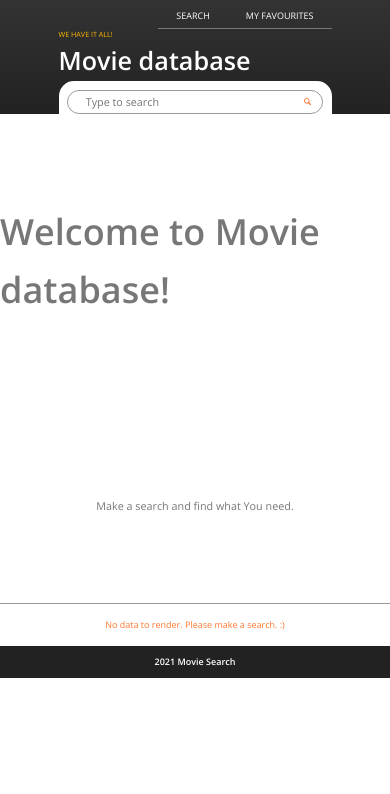
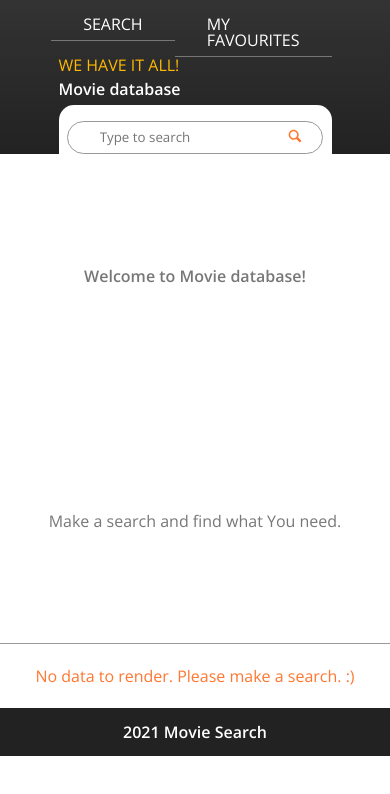
Before and after one commit to Toncheck/movier-app, a Vue app: page /home in a window 390 px wide. Shown: the top 794 px of the page. Built offline with nearby package versions, Linux system fonts and the light colour scheme.

Commit message:
add media queries default font sizes

```diff
--- a/src/App.vue
+++ b/src/App.vue
@@ -44,7 +44,7 @@
     /* element je postavljen kao inline-block jer je po defaultu inline te bi s namještenim paddingom prekrivao tekst gore */
     display: inline-block;
     margin: 1rem 0;
-    font-size: 0.8rem;
+    /* font-size: 0.8rem; */
     cursor: pointer;
   }
 
--- a/src/assets/_mixins.scss
+++ b/src/assets/_mixins.scss
@@ -18,28 +18,28 @@
 1em=16px
 */
 
-/* Media queries rade tako da se primjenjuje zadnji napisani za ostvareni uvjet. Npr. ako je trenutna vrijednost dobivena od browsera width = 750 px, biti će ispunjen uvjet media query za tab-land  i za tab-port no primjenit će se samo za tab port jer je on zadnji napisan u skripti. S time se postiglo da radi baš kako treba */
+/* Media queries rade tako da se primjenjuje zadnji napisani za ostvareni uvjet. Npr. ako je trenutna vrijednost dobivena od browsera width = 750 px, biti će ispunjen uvjet media query za tab-land  i za tab-port no primjenit će se samo za tab port jer je on zadnji napisan u skripti. S time se postiglo da radi baš kako treba . Ovdje je napisano po tom redoslijedu kako bi se uvijek moglo osvrnuti na redoslijed prilikom pisanja koda tamo gdje se pozivaju mixini za definirane media queryje*/
 
 @mixin respond($breakpoint) {
-  //width < 1200px
-  @if $breakpoint == tab-land {
-    @media only screen and (max-width: $bp-tab-land) {
+  //witdh < 600px
+  @if $breakpoint == phone {
+    @media only screen and (min-width: $bp-phone) {
       @content;
-    } //120px/16px=75em
+    } //600px/16px=37.5em
   }
 
-  //width < 900px
+  //width > 900px
   @if $breakpoint == tab-port {
-    @media only screen and (max-width: $bp-tab-port) {
+    @media only screen and (min-width: $bp-tab-port) {
       @content;
     } //900px/16px=56.25em
   }
 
-  //witdh < 600px
-  @if $breakpoint == phone {
-    @media only screen and (max-width: $bp-phone) {
+  //width > 1200px
+  @if $breakpoint == tab-land {
+    @media only screen and (min-width: $bp-tab-land) {
       @content;
-    } //600px/16px=37.5em
+    } //120px/16px=75em
   }
 
   //width > 1800px
--- a/src/assets/_reset.scss
+++ b/src/assets/_reset.scss
@@ -1,17 +1,142 @@
 * {
-  margin: 0; //GLOBAL RESET
-  padding: 0; //GLOBAL RESET
+  margin: 0;
+  padding: 0;
 }
 
 *,
 *::before,
 *::after {
-  box-sizing: inherit; //GLOBAL RESET
+  box-sizing: inherit;
+}
+
+html,
+body,
+div,
+span,
+applet,
+object,
+iframe,
+h1,
+h2,
+h3,
+h4,
+h5,
+h6,
+p,
+blockquote,
+pre,
+a,
+abbr,
+acronym,
+address,
+big,
+cite,
+code,
+del,
+dfn,
+em,
+img,
+ins,
+kbd,
+q,
+s,
+samp,
+small,
+strike,
+strong,
+sub,
+sup,
+tt,
+var,
+b,
+u,
+i,
+center,
+dl,
+dt,
+dd,
+ol,
+ul,
+li,
+fieldset,
+form,
+label,
+legend,
+table,
+caption,
+tbody,
+tfoot,
+thead,
+tr,
+th,
+td,
+article,
+aside,
+canvas,
+details,
+embed,
+figure,
+figcaption,
+footer,
+header,
+hgroup,
+menu,
+nav,
+output,
+ruby,
+section,
+summary,
+time,
+mark,
+audio,
+video {
+  margin: 0;
+  padding: 0;
+  border: 0;
+  font-size: 100%; //defaultno je 100%
+  /* font: inherit; */
+  vertical-align: baseline;
+}
+/* HTML5 display-role reset for older browsers */
+article,
+aside,
+details,
+figcaption,
+figure,
+footer,
+header,
+hgroup,
+menu,
+nav,
+section {
+  display: block;
+}
+body {
+  line-height: 1;
+}
+ol,
+ul {
+  list-style: none;
+}
+blockquote,
+q {
+  quotes: none;
+}
+blockquote:before,
+blockquote:after,
+q:before,
+q:after {
+  content: "";
+  content: none;
+}
+table {
+  border-collapse: collapse;
+  border-spacing: 0;
 }
 
 html {
-  box-sizing: border-box; //GLOBAL RESET
-  font-size: 62.5%; //1rem = 10px, 10px/16px = 62.5%
+  box-sizing: border-box;
+  /* font-size: 100%;  */ //1rem = 10px, 10px/16px = 62.5%
 
   //Definition of default font sizes for different screen sizes
 
@@ -19,20 +144,19 @@
     font-size: 50%; // 1rem = 8px/16px = 50%
   } */
 
-  //Ovaj ne treba jer istu stvar radi i tab-port
-  /* @include respond(phone) {
-    font-size: 50%; // 1rem = 8px/16px = 50%
+  @include respond(phone) {
+    font-size: 125%; // 1rem = 16px/16px = 100%
   }
- */
+
   @include respond(tab-port) {
-    font-size: 50%; // 1rem = 8px/16px = 50%
+    font-size: 150%; // 1.25rem = 20/16px = 125%
   }
 
   @include respond(tab-land) {
-    font-size: 56.25%; // 1rem = 9px/16px = 56.25%
+    font-size: 175%; // 1.5rem = 24/16px = 150%
   }
 
   @include respond(big-desktop) {
-    font-size: 75%; // 1rem = 10px/16px = 75%
+    font-size: 200%; // 1.75rem = 28px/16px = 175%
   }
 }
--- a/src/components/content/ContentFilter.vue
+++ b/src/components/content/ContentFilter.vue
@@ -81,7 +81,8 @@
   }
 
   &__title {
-    font-size: 1.6rem;
+    font-size: 1rem;
+    /* font-size: 1.6rem; */
   }
 
   &__box {
@@ -135,7 +136,7 @@
   }
 
   &__label {
-    font-size: 1.4rem;
+    /* font-size: 1.4rem; */
     line-height: 1;
     display: flex;
     /* position: relative; */
--- a/src/components/content/ContentsItem.vue
+++ b/src/components/content/ContentsItem.vue
@@ -113,7 +113,7 @@
   }
 
   &__popularity {
-    font-size: 0.8rem;
+    /* font-size: 0.8rem; */
     color: var(--color-secondary-dark);
     text-transform: uppercase;
   }
--- a/src/components/layout/TheHeader.vue
+++ b/src/components/layout/TheHeader.vue
@@ -49,7 +49,6 @@
 //HEADER
 
 .header {
-  font-size: 1.4rem;
   display: flex;
   flex-direction: column;
   /* background-color: black; */
@@ -72,6 +71,7 @@
 .user-nav {
   /* background-color: chartreuse; */
   align-self: flex-end;
+  /* font-size: 1.4rem; */
 
   &__list {
     display: flex;
@@ -91,7 +91,7 @@
     &:link,
     &:visited {
       color: var(--color-white);
-      font-size: 1rem;
+      /* font-size: 1rem; */
 
       text-decoration: none;
       text-transform: uppercase;
@@ -107,17 +107,20 @@
 //HEADER TEXT
 
 .header-text {
+  :last-child {
+    margin: 0.5rem 0;
+  }
+
   &__moto {
     color: var(--color-secondary-light);
     text-transform: uppercase;
-    font-size: 0.8rem;
   }
 
   &__title {
     color: var(--color-white);
+    /* font-size: 2rem; */
   }
 }
-
 /////////////////////////////////////////////////////////////////
 //HEADER TEXT
 
--- a/src/components/ui/SearchBar.vue
+++ b/src/components/ui/SearchBar.vue
@@ -80,7 +80,7 @@
 
   &__input {
     font-family: inherit;
-    font-size: 1.2rem;
+    /* font-size: 1.2rem; */
     background-color: var(--color-white);
     border: 1px solid var(--color-grey-dark-3);
     padding: 0.4rem 2rem;
@@ -90,12 +90,21 @@
     margin-right: -2.25rem;
     margin-left: -1.25rem;
 
+    &:-webkit-autofill,
+    &:-webkit-autofill:focus,
+    &:-webkit-autofill:hover {
+      box-shadow: 0 0 0 50px var(--color-white) inset;
+      -webkit-box-shadow: 0 0 0 50px var(--color-white) inset; /* Change the color to your own background color */
+      -webkit-text-fill-color: var(--color-black-dark-3);
+    }
+
     &.invalid {
       border: 1px solid var(--color-secondary-dark);
     }
 
     &:focus {
       outline: none;
+      /*    background-color: var(--color-white); */
     }
 
     &::-webkit-input-placeholder {
--- a/src/pages/Home.vue
+++ b/src/pages/Home.vue
@@ -87,12 +87,14 @@
     flex-direction: column;
 
     &--title {
-      font-size: 4rem;
+      font-size: 1rem;
+      /* font-size: 4rem; */
       /* display: block; */
     }
 
     &--message {
-      font-size: 1.2rem;
+      font-size: 1rem;
+      /* font-size: 1.2rem; */
     }
   }
 
--- a/src/pages/movies/Details.vue
+++ b/src/pages/movies/Details.vue
@@ -175,7 +175,7 @@
     text-decoration: none;
     border: none;
     background: transparent;
-    font-size: 1rem;
+    /* font-size: 1rem; */
     background-color: var(--color-secondary-dark);
     color: var(--color-white);
     width: 90%;
@@ -188,14 +188,14 @@
   &__additional-info {
     display: block;
     padding: 0.6rem 0;
-    font-size: 0.8rem;
+    /* font-size: 0.8rem; */
     color: var(--color-secondary-dark);
     text-transform: uppercase;
     border-bottom: 1px solid var(--color-grey-dark-2);
   }
 
   &__production-companies {
-    font-size: 1rem;
+    /* font-size: 1rem; */
     color: var(--color-secondary-dark);
   }
 
--- a/src/pages/movies/Favourites.vue
+++ b/src/pages/movies/Favourites.vue
@@ -79,12 +79,14 @@
     flex-direction: column;
 
     &--title {
-      font-size: 4rem;
+      font-size: 1rem;
+      /* font-size: 4rem; */
       /* display: block; */
     }
 
     &--message {
-      font-size: 1.2rem;
+      font-size: 1rem;
+      /* font-size: 1.2rem; */
     }
   }
 
```
